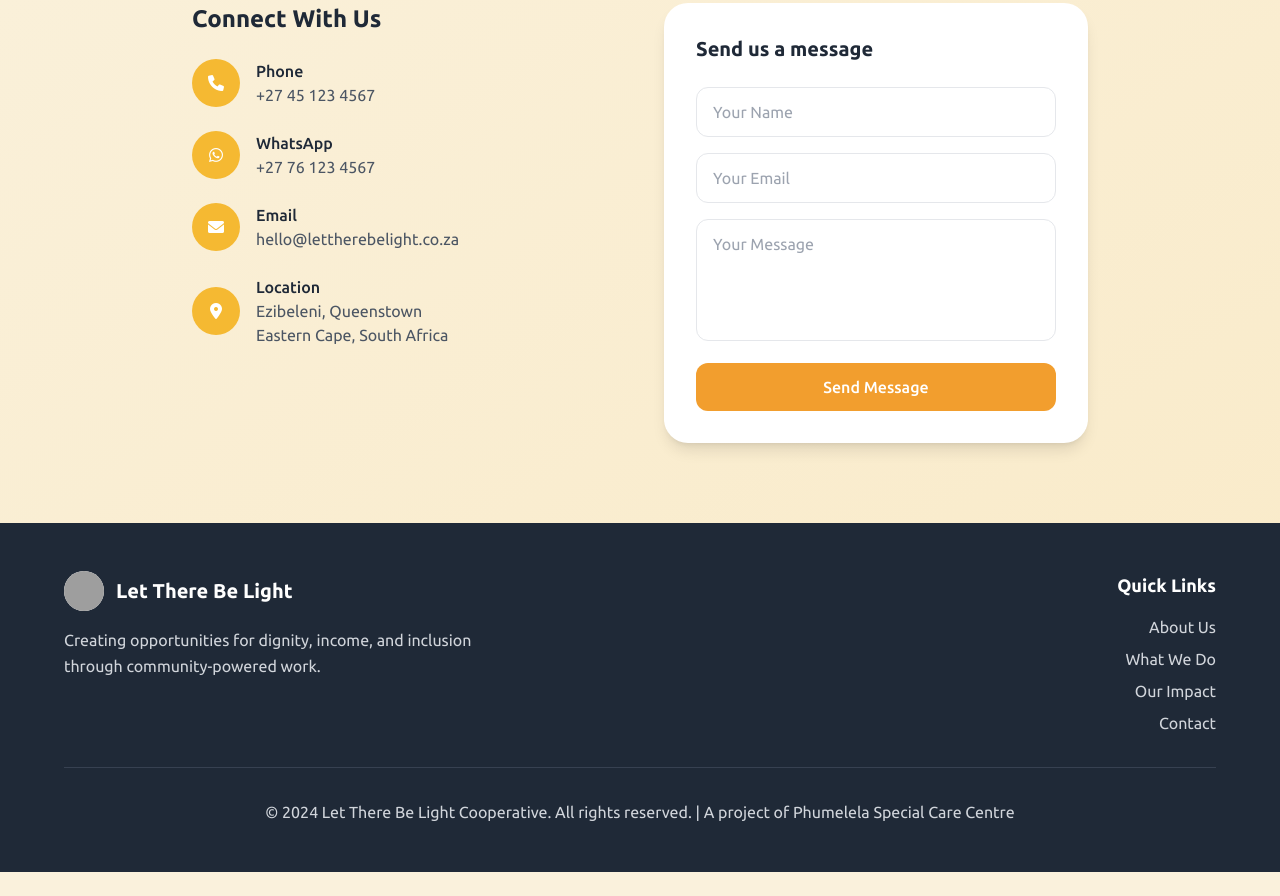
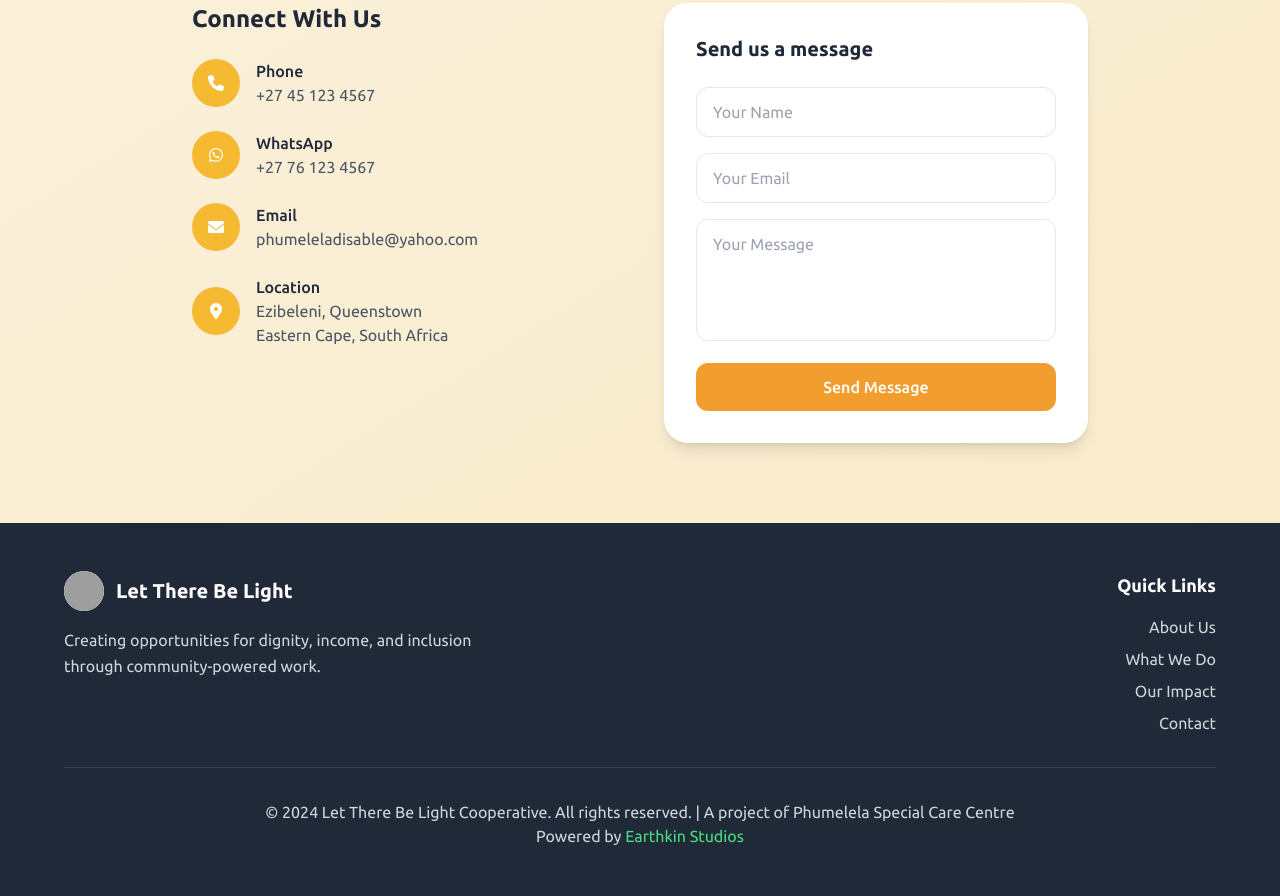
Before and after one commit to Phumelela01/LetThereBeLight, a plain HTML site: page index.html in a window 1280 px wide. Shown: the part 4151-5047 px from the top of the page. Before the commit the page ends 5023 px from the top, so only its background shows below. Drawn offline with nearby package versions, Linux system fonts and the light colour scheme; grey boxes are pictures that could not be loaded.

Commit message:
footer updates

```diff
--- a/index.html
+++ b/index.html
@@ -53,6 +53,7 @@
             transform: translateY(30px);
             transition: all 0.8s ease;
         }
+
 
         .fade-in.visible {
             opacity: 1;
@@ -376,24 +377,28 @@
                             </div>
                         </div>
 
-                        <div class="flex items-center space-x-4">
+                       <div class="flex items-center space-x-4">
                             <div class="w-12 h-12 bg-golden rounded-full flex items-center justify-center">
                                 <i class="fab fa-whatsapp text-white"></i>
                             </div>
-                            <div>
+
+                           <div>
                                 <p class="font-medium text-gray-800">WhatsApp</p>
                                 <p class="text-gray-600">+27 76 123 4567</p>
                             </div>
+
                         </div>
 
                         <div class="flex items-center space-x-4">
                             <div class="w-12 h-12 bg-golden rounded-full flex items-center justify-center">
                                 <i class="fas fa-envelope text-white"></i>
                             </div>
+
                             <div>
                                 <p class="font-medium text-gray-800">Email</p>
-                                <p class="text-gray-600">hello@lettherebelight.co.za</p>
+                                <p class="text-gray-600">phumeleladisable@yahoo.com</p>
                             </div>
+
                         </div>
 
                         <div class="flex items-center space-x-4">
@@ -462,9 +467,13 @@
 
         <!-- Bottom Notice -->
         <div class="border-t border-gray-700 pt-8 text-center">
-            <p class="text-gray-300">
-                © 2024 Let There Be Light Cooperative. All rights reserved. | A project of Phumelela Special Care Centre
-            </p>
+           <p class="text-gray-300">
+  © 2024 Let There Be Light Cooperative. All rights reserved. | A project of Phumelela Special Care Centre
+</p>
+<p class="text-gray-300">
+  Powered by <a href="https://earthkinstudios.com" class="text-green-400 hover:underline">Earthkin Studios</a>
+</p>
+
         </div>
     </div>
 </footer>
```
